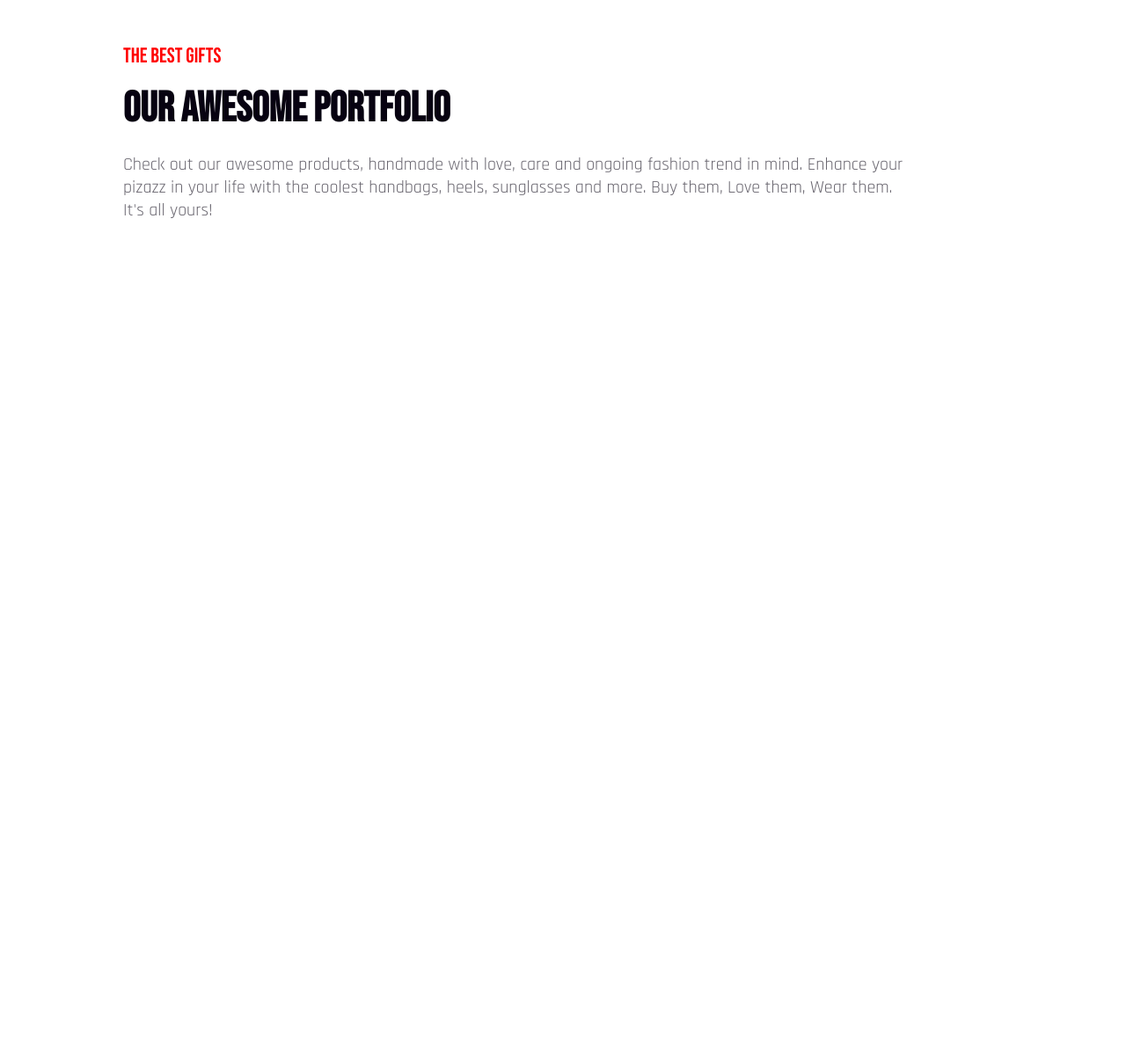
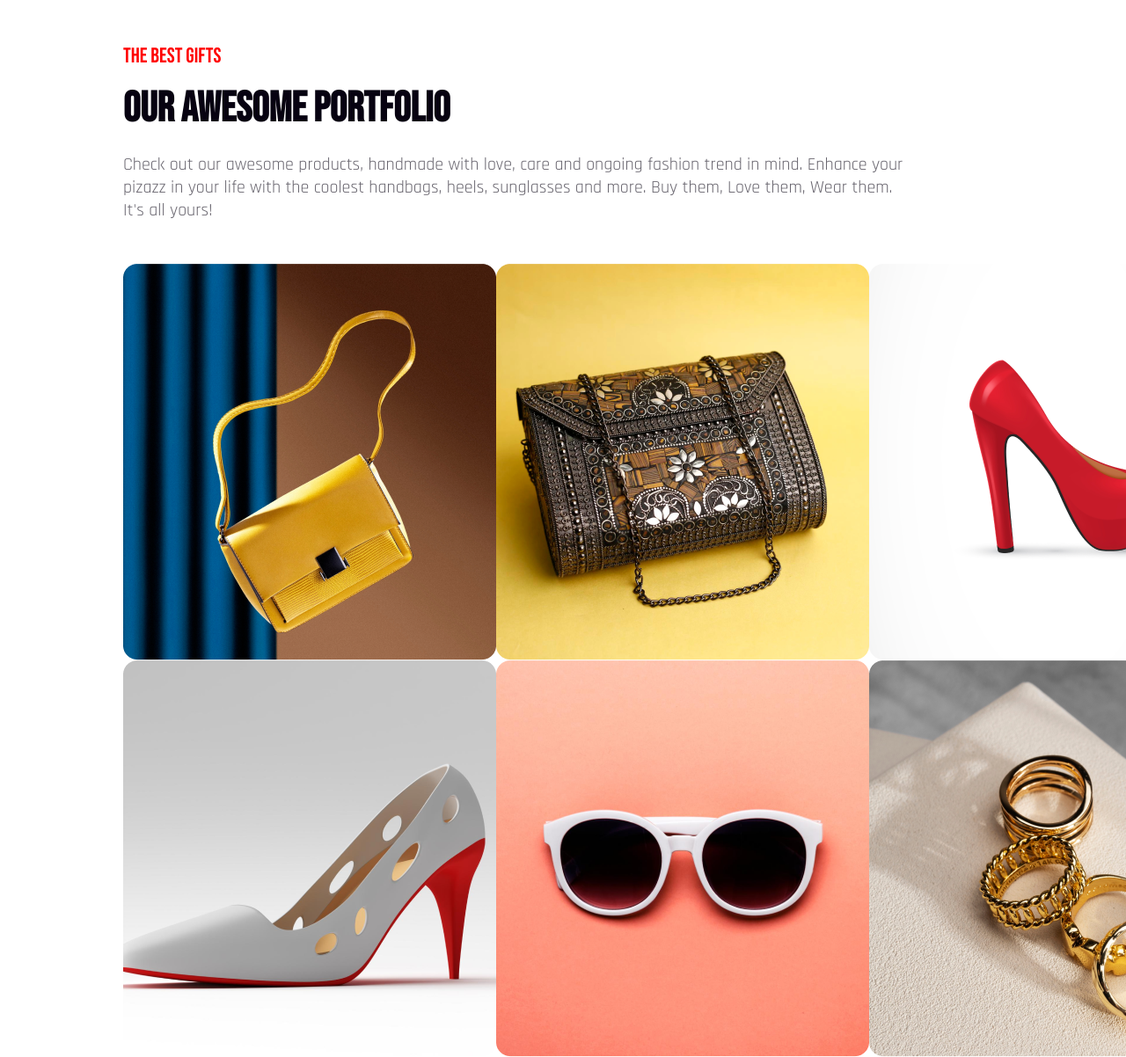
Before and after one commit to Mahim2000/B9A1-NewYearPortfolio, a plain HTML site: page index.html in a window 1280 px wide. Shown: the part 4923-6125 px from the top of the page at 88% size. Before the commit the page ends 5223 px from the top, so only its background shows below. Drawn offline with Linux system fonts and the light colour scheme.

Commit message:
Added Product Images

```diff
--- a/index.html
+++ b/index.html
@@ -102,6 +102,19 @@
                 <h1 id="prod-title">Our Awesome Portfolio</h1>
                 <h2 id="prod-info">Check out our awesome products, handmade with love, care and ongoing fashion trend in mind. Enhance your pizazz in your life with the coolest handbags, heels, sunglasses and more. Buy them, Love them, Wear them. It's all yours!</h2>
             </div>
+            <div class="product-images">
+                <img src="images/products/Rectangle 3.png" alt="">
+                <img src="images/products/Rectangle 4.png" alt="">
+                <img src="images/products/Rectangle 5.png" alt="">
+            </div>
+            <div class="product-images-2">
+                <img src="images/products/Rectangle 6.png" alt="">
+                <img src="images/products/Rectangle 7.png" alt="">
+                <img src="images/products/Rectangle 8.png" alt="">
+            </div>
+        </section>
+        <section class="newsletter">
+
         </section>
     </main>
     <!-- MAIN END -->
--- a/styles/newyear.css
+++ b/styles/newyear.css
@@ -326,3 +326,14 @@ header{
     margin-top: 22px;
     margin-bottom: 48px;
 }
+
+.product-images{
+    display: flex;
+    margin-left: 140px;
+    margin-right: 140px;
+}
+.product-images-2{
+    display: flex;
+    margin-left: 140px;
+    margin-right: 140px;
+}
```
